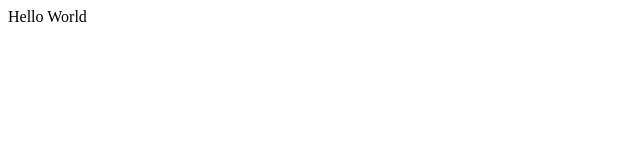
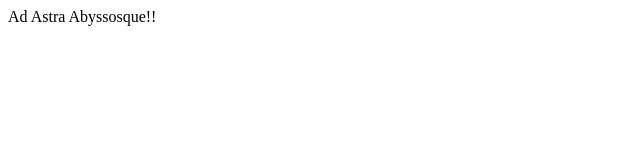
Before and after one commit to ydz11/TestGit08, a plain HTML site: page catalog/index.html in a window 1280 px wide. Shown: the full height of the page, 0-640 px from the left. Drawn offline with Linux system fonts and the light colour scheme.

Commit message:
Second try - change wording

```diff
--- a/catalog/index.html
+++ b/catalog/index.html
@@ -1,5 +1,5 @@
 <html>
 <body>
-Hello World
+Ad Astra Abyssosque!!
 </body>
 </html>
```
